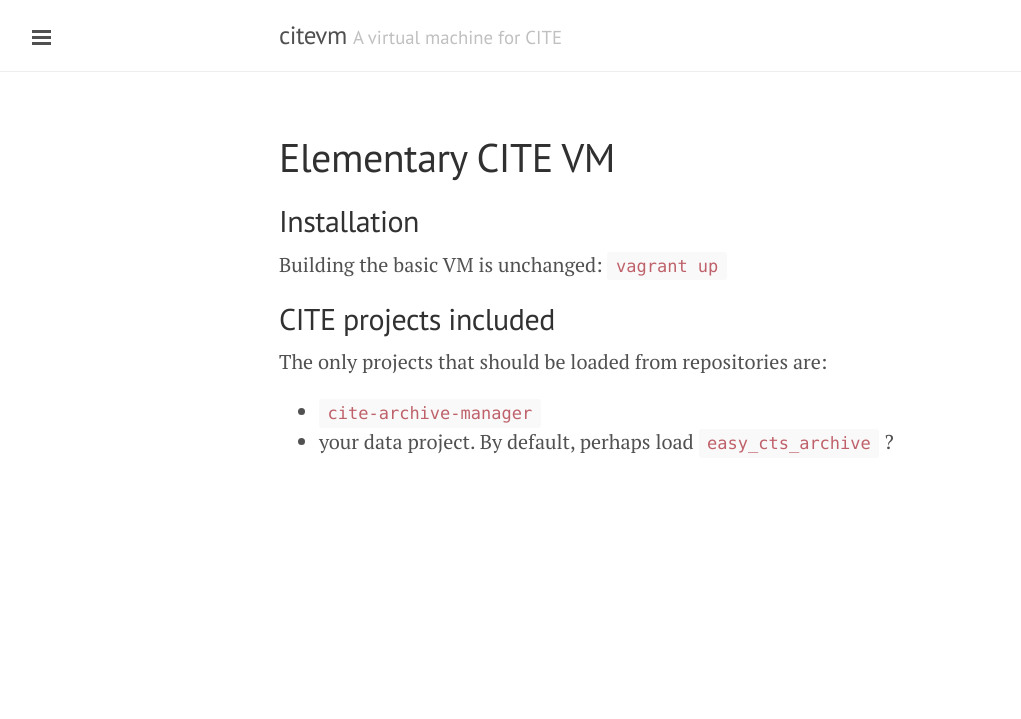
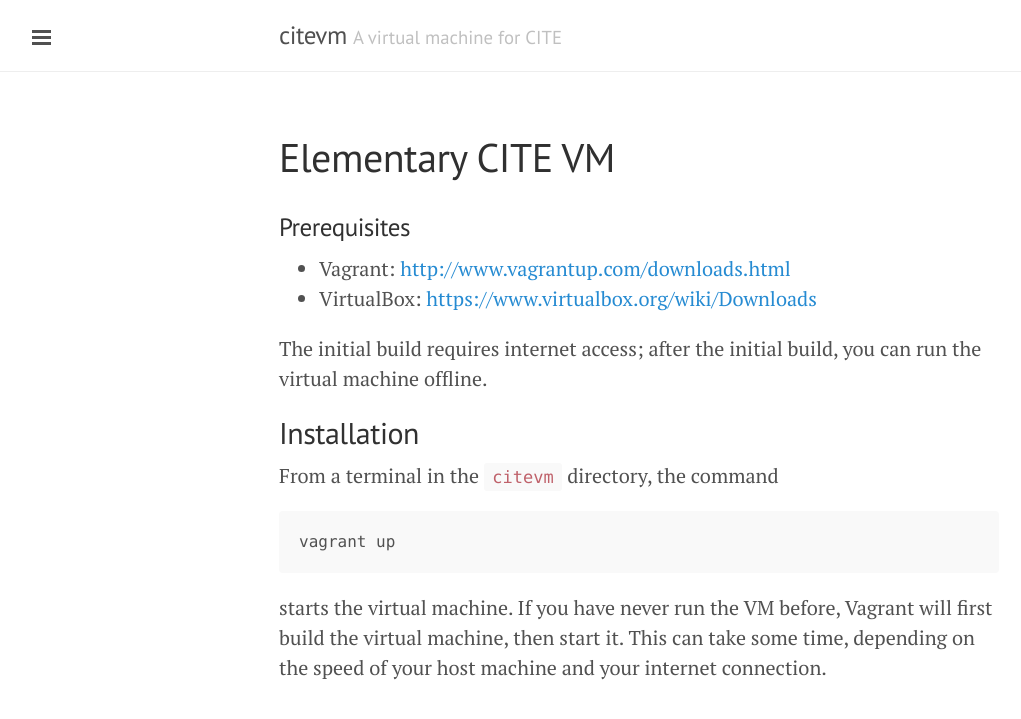
Before and after one commit to cite-architecture/citevm, a Jekyll site: the page built from elementary/index.md, in a window 1280 px wide. Shown: the top 719 px of the page, without its empty margins (1-1022 px from the left). Built offline with Jekyll 4.4.1, drawn with Linux system fonts in a browser that asks for light colours.

Commit message:
Update elementary page

```diff
--- a/elementary/index.md
+++ b/elementary/index.md
@@ -3,13 +3,17 @@
 layout: page
 ---
 
+### Prerequisites
+
+- Vagrant: <http://www.vagrantup.com/downloads.html>
+- VirtualBox: <https://www.virtualbox.org/wiki/Downloads>
+
+The initial build requires internet access; after the initial build, you can run the virtual machine offline.
+
 ## Installation
 
-Building the basic VM is unchanged:  `vagrant up`
+From a terminal in the `citevm` directory, the command
 
-## CITE projects included
+    vagrant up
 
-The only projects that should be loaded from repositories are:
-
-- `cite-archive-manager`
-- your data project.  By default, perhaps load `easy_cts_archive` ?
+starts the virtual machine.  If you have never run the VM before, Vagrant will first build the virtual machine, then start it.  This can take some time, depending on the speed of your host machine and your internet connection.
```
